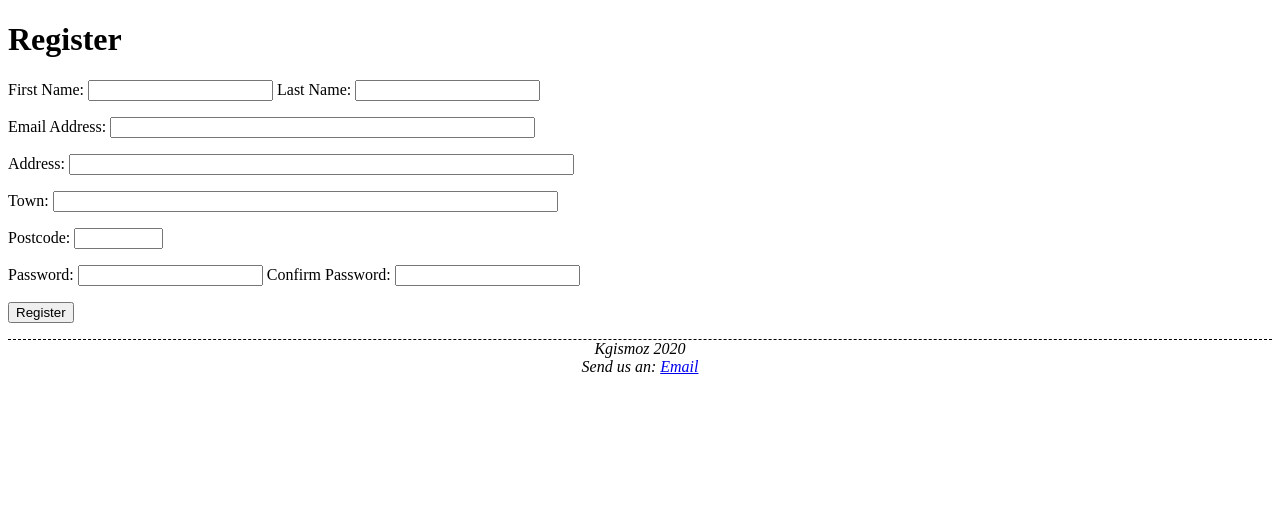
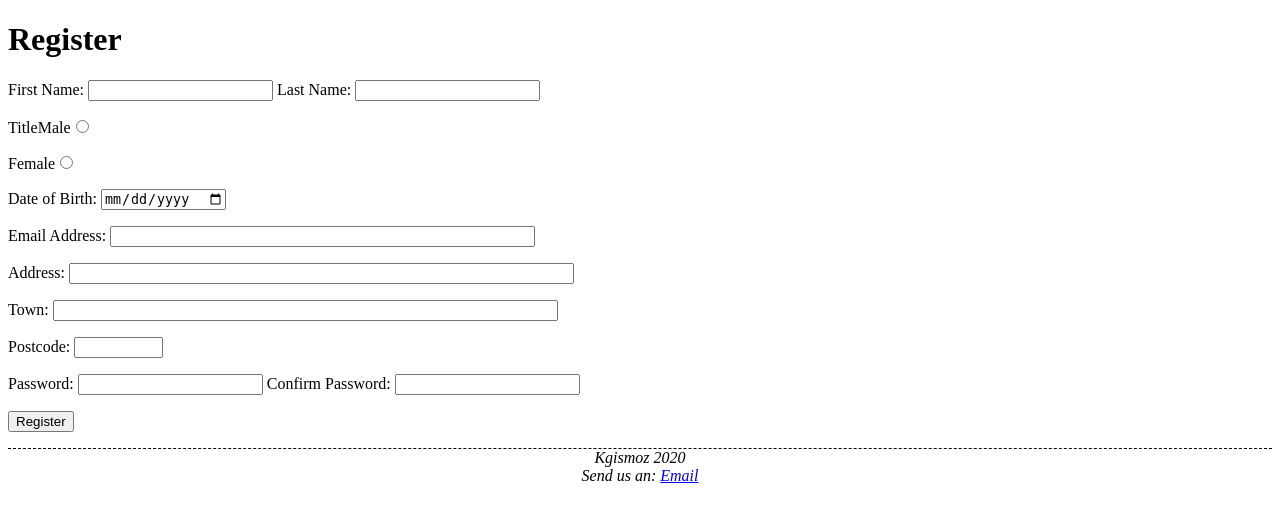
Before and after one commit to kerontt/Assignment3, a PHP site: page /register.php in a window 1280 px wide. Shown: the part 26-548 px from the top of the page. Run offline with PHP 8.4, Linux system fonts and the light colour scheme.

Commit message:
'p_title' is not working as expected. However, other data columns/fields insert to the 'user' table, but 'p_title remains blank. Will try another method of posting the data.

```diff
--- a/register.php
+++ b/register.php
@@ -13,6 +13,11 @@ if ( $_SERVER[ 'REQUEST_METHOD' ] == 'POST' )
     # Initialize an error array.
     $errors = array();
 
+
+    # Check for a title
+    { $pti = mysqli_real_escape_string( $dbc, trim( $_POST[ 'p_title' ] ) ) ; }
+
+
     # Check for a first name.
     if ( empty( $_POST[ 'first_name' ] ) )
     { $errors[] = 'Enter your first name.' ; }
@@ -24,6 +29,12 @@ if ( $_SERVER[ 'REQUEST_METHOD' ] == 'POST' )
     { $errors[] = 'Enter your last name.' ; }
     else
     { $ln = mysqli_real_escape_string( $dbc, trim( $_POST[ 'last_name' ] ) ) ; }
+
+    # Check for a last name.
+    if (empty( $_POST[ 'dob' ] ) )
+    { $errors[] = 'Enter your DOB.' ; }
+    else
+    { $dob = mysqli_real_escape_string( $dbc, trim( $_POST[ 'dob' ] ) ) ; }
 
     # Check for an email address:
     if ( empty( $_POST[ 'email' ] ) )
@@ -72,7 +83,7 @@ if ( $_SERVER[ 'REQUEST_METHOD' ] == 'POST' )
     {
 
         #ensure that the database table field and the relevant form variable are entered in this section
-        $q = "INSERT INTO users (first_name, last_name, email, address_1, town, postcode, pass, reg_date) VALUES ('$fn', '$ln', '$e', '$ad', '$tw', '$pc', SHA1('$p'), NOW() )";
+        $q = "INSERT INTO users (p_title, first_name, last_name, dob, email, address_1, town, postcode, pass, reg_date) VALUES ('$pti', '$fn', '$ln', '$dob', '$e', '$ad', '$tw', '$pc', SHA1('$p'), NOW() )";
         $r = @mysqli_query ( $dbc, $q ) ;
         if ($r)
         { echo '<h1>Great News!</h1><p>You have successfully registered</p><p><a href="login.php">Login</a></p>'; }
@@ -102,6 +113,16 @@ if ( $_SERVER[ 'REQUEST_METHOD' ] == 'POST' )
 <form action="register.php" method="post">
 <p>First Name: <input type="text" name="first_name" size="20" value="<?php if (isset($_POST['first_name'])) echo $_POST['first_name']; ?>">
 Last Name: <input type="text" name="last_name" size="20" value="<?php if (isset($_POST['last_name'])) echo $_POST['last_name']; ?>"></p>
+
+<!-- test title form field added -->
+<p><label>Title</label>Male<input type="radio" name="p_title" size="60" value="<?php if (isset($_POST['p_title'])) echo $_POST['p_title']; ?>"></p>
+Female<input type="radio" name="p_title" size="60" value="<?php if (isset($_POST['p_title'])) echo $_POST['p_title']; ?>"></p>
+
+
+<!-- address form field added -->
+<p>Date of Birth: <input type="date" name="dob" size="60" value="<?php if (isset($_POST['dob'])) echo $_POST['dob']; ?>"></p>
+
+
 <p>Email Address: <input type="text" name="email" size="50" value="<?php if (isset($_POST['email'])) echo $_POST['email']; ?>"></p>
 
 <!-- address form field added -->
```
